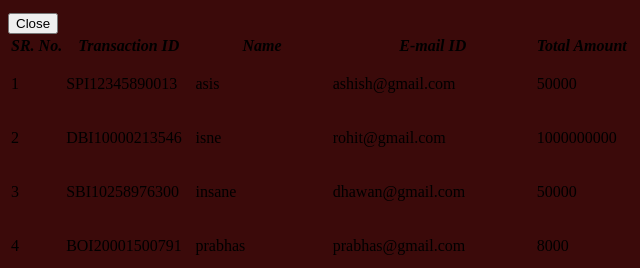
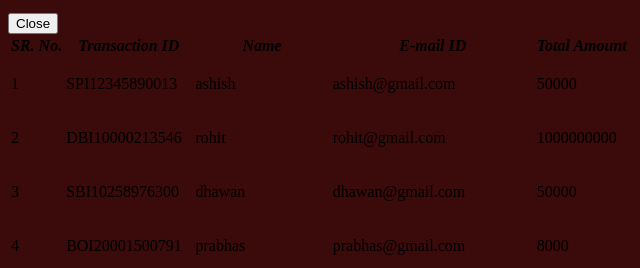
Before and after one commit to Avaru-Aashish/sparksbanking, a plain HTML site: page customer.html in a window 1280 px wide. Shown: the part 483-751 px from the top of the page, 0-640 px from the left. Drawn offline with nearby package versions, Linux system fonts and the light colour scheme; a web font is replaced by a local one.

Commit message:
Update customer.html

```diff
--- a/customer.html
+++ b/customer.html
@@ -138,7 +138,7 @@
                         <td>
                             <p id="Transaction ID">SPI12345890013</p>
                         </td>
-                        <td>asis</td>
+                        <td>ashish</td>
                         <td>ashish@gmail.com</td>
                         <td>
                             <p id="Total Amounts">50000</p>
@@ -149,7 +149,7 @@
                         <td>
                             <p id="Transaction ID">DBI10000213546</p>
                         </td>
-                        <td>isne</td>
+                        <td>rohit</td>
                         <td>rohit@gmail.com</td>
                         <td>
                             <p id="Total Amounts">1000000000</p>
@@ -160,7 +160,7 @@
                          <td>
                             <p id="Transaction ID">SBI10258976300</p>
                         </td>
-                        <td>insane</td>
+                        <td>dhawan</td>
                         <td>dhawan@gmail.com</td>
                         <td>
                             <p id="Total Amounts">50000</p>
```
